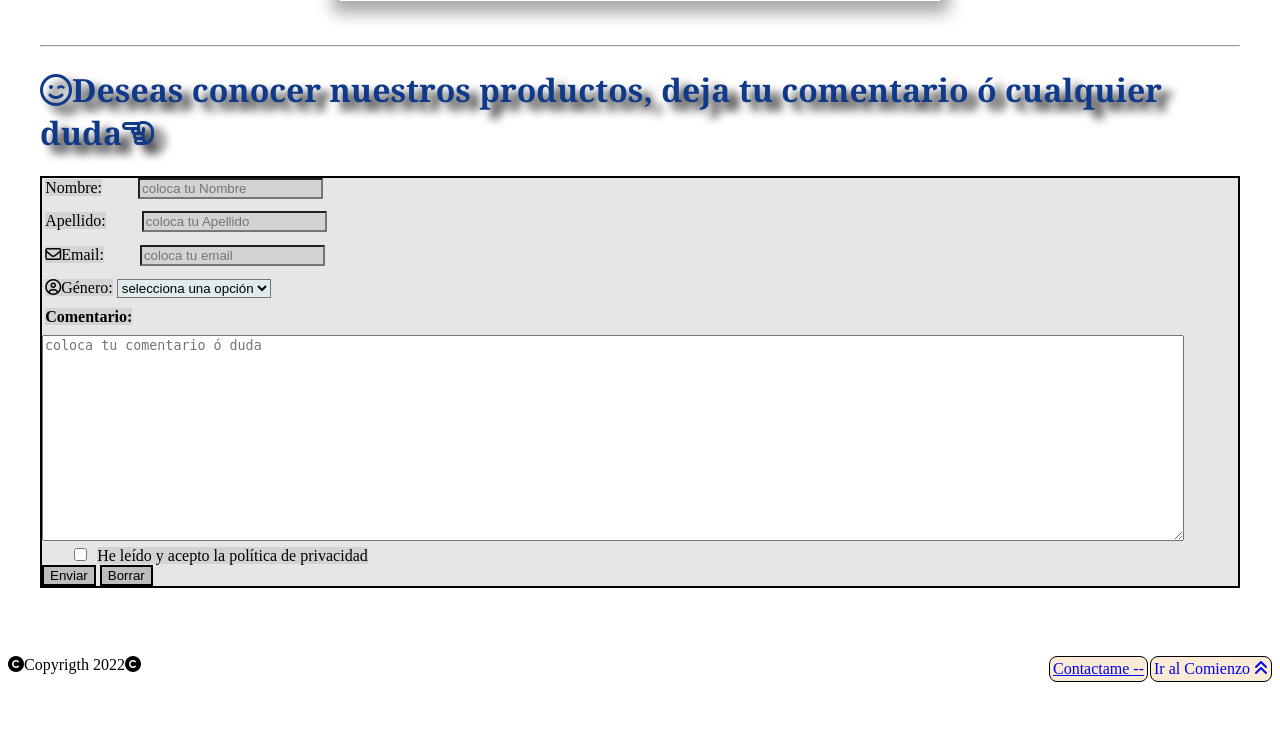
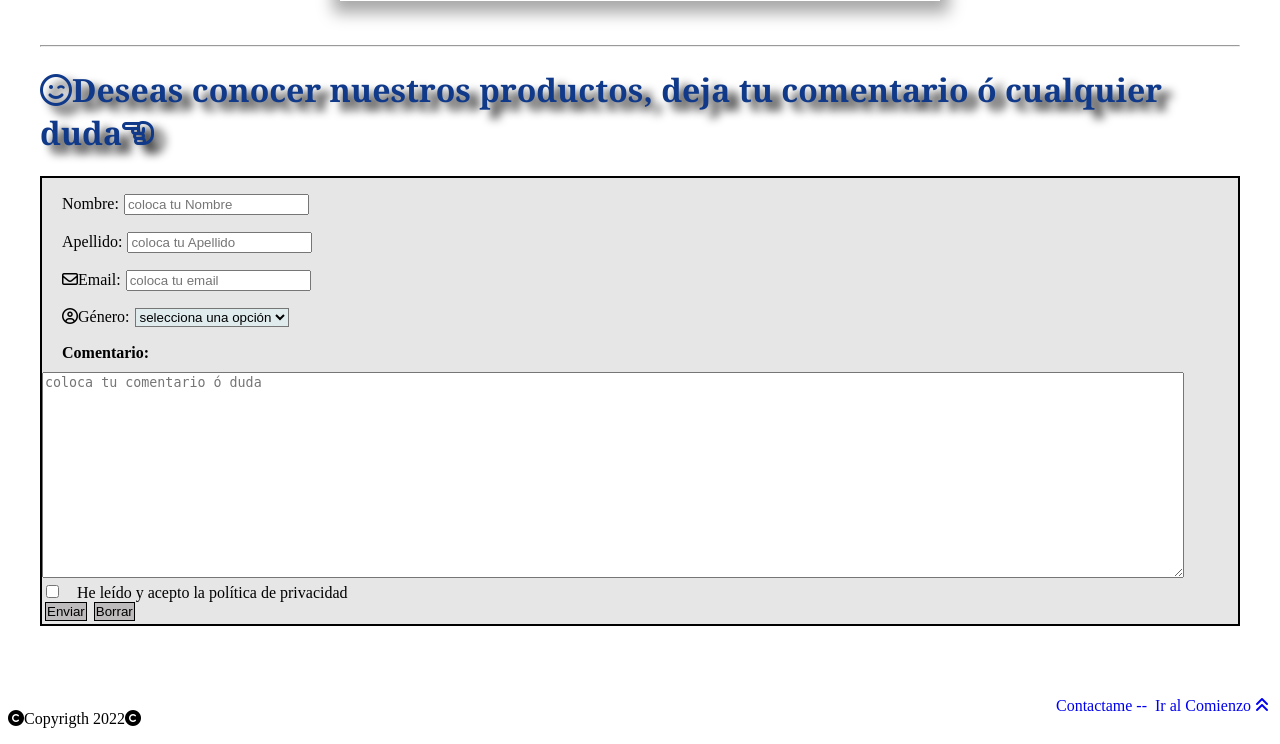
Before and after one commit to esneidermo2201/emb, a PHP site: page /Index.html in a window 1280 px wide. Shown: the part 1948-2692 px from the top of the page. Before the commit the page ends 2630 px from the top, so only its background shows below. Run offline with PHP 8.4, Linux system fonts and the light colour scheme; some libraries are stand-ins or nearby versions.

Commit message:
actualizo index y css

```diff
--- a/Index.html
+++ b/Index.html
@@ -64,15 +64,15 @@
             <form class="formulario" action="enviar.php" method="post">
                 <div class="div">
                     <label class="nombre">Nombre:</label>
-                    <input type="text" name="nombre" placeholder="coloca tu Nombre" required autocomplete />
+                    <input class="inputnombre" type="text" name="nombre" placeholder="coloca tu Nombre" required autocomplete />
                 </div>
                 <div class="div">
                     <label class="apellido">Apellido:</label>
-                    <input type="text" name="apellido" placeholder="coloca tu Apellido" required autocomplete />
+                    <input class="inputnombre" type="text" name="apellido" placeholder="coloca tu Apellido" required autocomplete />
                 </div>
                 <div class="div">
                     <label for="correo"><i class="far fa-envelope"></i>Email:</label>
-                    <input type="email" name="correo" placeholder="coloca tu email">
+                    <input class="inputemail" type="email" name="correo" placeholder="coloca tu email">
                 </div>
                 <div class="div">
                     <label><i class="far fa-user-circle"></i>Género:</label>
@@ -94,8 +94,8 @@
                 </div>
                 <div>
                     <!-- con el atributo type podemos usar el metodo Reset, Submit y Button y el valor por defecto es el de submit-->
-                    <button type="submit">Enviar</button>
-                    <button type="reset">Borrar</button>
+                    <button id="boton" type="submit">Enviar</button>
+                    <button id="reset" type="reset">Borrar</button>
                 </div>
                 <!-- la diferencia entre las etiqueta inpuy y button es que en la de button podemos personalizar mejor y podemos agregar mas etiquetas -->
             </form>
--- a/style.css
+++ b/style.css
@@ -1,14 +1,14 @@
 #frase {
     text-align: center;
-    border: 5px rgb(54, 54, 255) outset;
+    border: 5px rgb(118, 118, 222) outset;
     margin-top: 0%;
     font-size: 150%;
-    color:cornflowerblue;
+    color:rgb(11, 85, 222);
 }
 #titulo{
     background-image: url(./img10.jpg);
     padding: 10px 10px ;
-    border: 5px rgb(54, 54, 255) outset;
+    border: 5px rgb(10, 10, 196) outset;
     text-align: center;
     color: rgb(255, 255, 255);
     text-align: center;
@@ -18,9 +18,7 @@
     margin-right: 5%;
     letter-spacing: 40px;
 }
-tr:nth-child(even) {
-    background-color: #9edddd;
-}
+
 main{
     padding: 2rem;
 }
@@ -35,20 +33,17 @@ main{
     flex-direction: column;
     width: 28rem;
     margin-bottom: 0.6rem;
+    padding: 1px;
+    margin-top: 15px;
+    margin-left: 8px;
+}
 
-}
 label{
-
-    background-color: lightgray;
-    margin-top: 0.2rem;
-    margin-left: 0.2rem;
-    margin-bottom: 0.2rem;
-    width: 100%;
-}
-input{
-    background-color: lightgray;
-    margin-bottom: 0.2rem;
-    margin-left: 2rem;
+    flex-direction: column;
+    margin-bottom: 0.6rem;
+    padding: 1px;
+    margin-top: 30px;
+    margin-left: 10px;
 }
 #select{
     background-color:rgb(224, 235, 238);
@@ -87,6 +82,8 @@ article:hover{
     float: right;
     background: rgb(255, 255, 255);
     text-decoration: none;
+    padding: 3px 3px;
+    border-radius: 40px;
 }
 .foot2:hover{
     color: cornflowerblue;
@@ -100,37 +97,24 @@ article:hover{
     float: left;
     background: rgb(255, 255, 255);
     text-decoration: none;
-    margin: 0;
+    margin: 10;
 }
 button{
-    background: rgb(189, 189, 189);
-    border: 2px solid black;
+    background: rgb(189, 187, 187);
+    border: 1px solid black;
+    padding: 1px;
+    margin-bottom: 3px;
+    margin-left: 3px;
 }
 button:hover{
-    background-color: grey;
+    background-color: rgb(111, 111, 111);
 }
 
-footer section .foot{
-   float: right;
-   padding: 3px;
-   border: 1px solid black;
-   border-radius: 8px;
-   background-color: antiquewhite;
-}
+
 .foot2{
     float: right;
-    padding: 3px;
-    border: 1px solid black;
+    padding: 3px 3px;
+    text-decoration: none;
     margin-right: 2px;
-    border-radius: 8px;
-    background-color: antiquewhite;
+    border-radius: 40px;
  }
-
-footer p{
-    margin: 0;
-}
-
-table, td, th{
-    border: 1px solid rgb(223, 213, 213);
-    width: 500px;
-}
```
